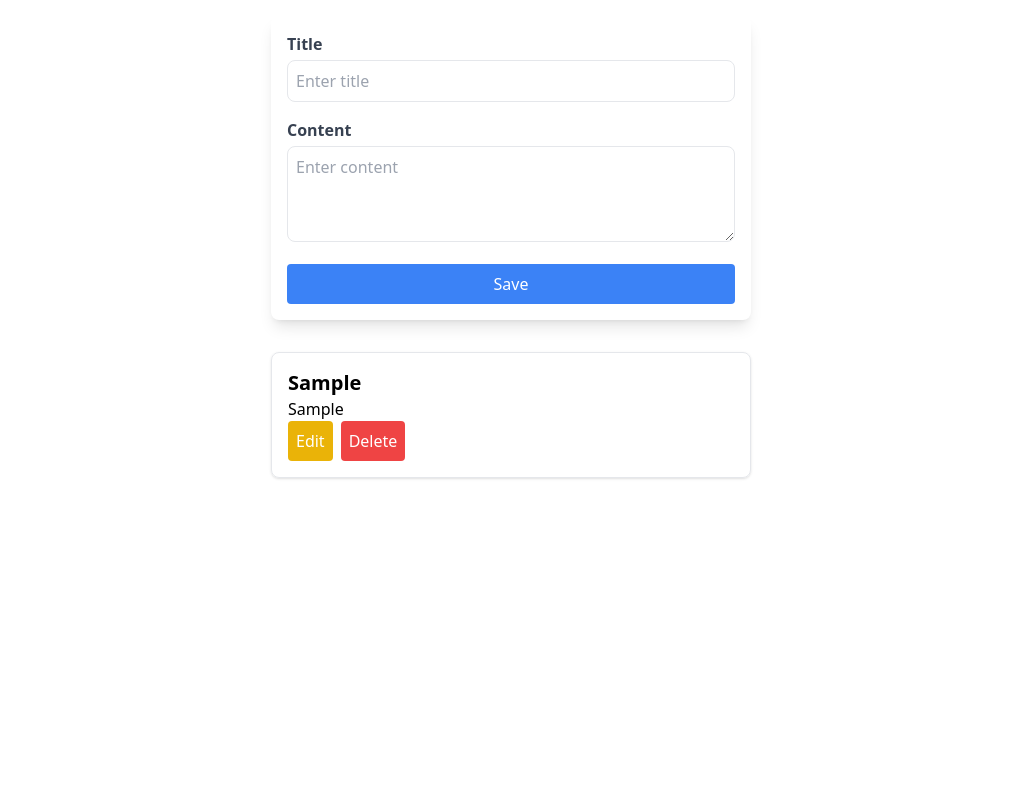
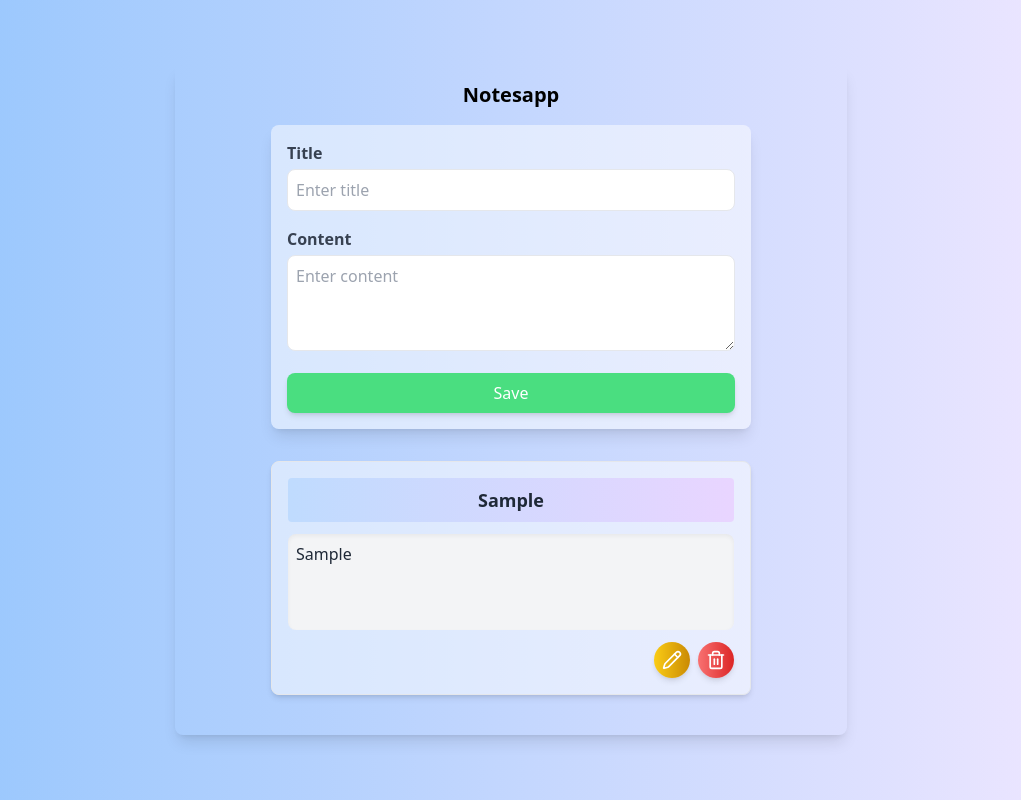
Before and after one commit to NikitOS-1/nuxt, a Nuxt app: page / in a window 1280 px wide. Both pictures are taken after typing "Sample", "Sample" into the empty fields and a click on the button "Save". Shown: the whole page, without its empty margins (129-1150 px from the left). Built offline with nearby package versions, Linux system fonts and the light colour scheme.

Commit message:
style(note): add styles

```diff
--- a/features/notes/components/NoteInput.vue
+++ b/features/notes/components/Input.vue
@@ -6,13 +6,13 @@
         v-model="model"
         type="text"
         :placeholder="placeholder"
-        class="border rounded-lg w-full p-2 focus:ring-2 focus:ring-blue-400"
+        class="border rounded-lg w-full p-2 focus:ring focus:ring-blue-200 outline-0"
     />
     <textarea
         v-else
         v-model="model"
         :placeholder="placeholder"
-        class="border rounded-lg w-full p-2 focus:ring-2 focus:ring-blue-400 h-24"
+        class="border rounded-lg w-full p-2 focus:ring focus:ring-blue-200 outline-0 h-24"
     ></textarea>
     <p v-if="error" class="text-red-500 text-sm mt-1">{{ error }}</p>
   </div>
--- a/features/notes/ui/NoteForm.vue
+++ b/features/notes/ui/NoteForm.vue
@@ -1,11 +1,12 @@
 <template>
-  <div class="p-4 max-w-lg mx-auto">
-    <form @submit.prevent="saveNote" class="space-y-4 bg-white p-4 rounded-lg shadow-lg">
-      <NoteInput v-model="note.title" label="Title" placeholder="Enter title" :error="errors.title"/>
-      <NoteInput v-model="note.content" label="Content" placeholder="Enter content" :error="errors.content"
-                 type="textarea"/>
-      <button type="submit" class="bg-blue-500 text-white p-2 rounded w-full">
-        {{ note.id ? "Update" : "Save" }}
+  <div class="px-2 sm:px-4 py-4 max-w-lg mx-auto">
+    <form @submit.prevent="saveNote" class="space-y-4 bg-white bg-opacity-50 p-3 sm:p-4 rounded-lg shadow-lg">
+      <Input v-model="note.title" label="Title" placeholder="Enter title" :error="errors.title"/>
+      <Input v-model="note.content" label="Content" placeholder="Enter content" :error="errors.content"
+             type="textarea"/>
+      <button type="submit"
+              class="bg-green-400 text-white px-4 py-2 rounded-lg shadow-md transition-all hover:bg-green-400 hover:scale-95 w-full">
+        Save
       </button>
     </form>
   </div>
@@ -13,7 +14,7 @@
 
 <script setup lang="ts">
 import {useNotes} from '@/features/notes/model/useNotes';
-import NoteInput from "~/features/notes/components/NoteInput.vue";
+import Input from "~/features/notes/components/Input.vue";
 
 const {note, errors, saveNote} = useNotes();
 </script>
--- a/features/notes/ui/NoteList.vue
+++ b/features/notes/ui/NoteList.vue
@@ -1,19 +1,49 @@
 <template>
-  <div class="p-4 max-w-lg mx-auto">
-    <div v-for="noteItem in [...store.notes].reverse()" :key="noteItem.id" class="mb-4 border p-4 rounded-lg shadow">
-      <div v-if="note.id !== noteItem.id">
-        <div class="text-xl font-semibold">{{ noteItem.title }}</div>
-        <p>{{ noteItem.content }}</p>
-        <button @click="startEditing(noteItem)" class="bg-yellow-500 text-white p-2 rounded">Edit</button>
-        <button @click="deleteNote(noteItem.id)" class="bg-red-500 text-white p-2 rounded ml-2">Delete</button>
+  <div class="px-2 sm:px-4 py-4 max-w-lg mx-auto">
+    <div v-for="noteItem in [...store.notes].reverse()" :key="noteItem.id"
+         class="mb-4 border bg-white bg-opacity-50 p-4 rounded-lg shadow-md">
+
+      <div v-if="note.id !== noteItem.id" class="relative flex flex-col">
+        <h3 class="text-lg font-semibold rounded bg-gradient-to-r from-blue-200 to-purple-200 p-2 text-gray-800 text-center break-words">
+          {{ noteItem.title }}
+        </h3>
+        <p class="text-md bg-gray-100 rounded-lg my-3 min-h-24 p-2 text-gray-800 shadow-inner overflow-hidden break-words whitespace-pre-wrap">
+          {{ noteItem.content }}
+        </p>
+
+        <div class="flex space-x-2 justify-end">
+          <button
+              @click="startEditing(noteItem)"
+              class="bg-gradient-to-r from-yellow-400 to-yellow-600 text-white p-2 rounded-full shadow-md transition-all hover:scale-110 hover:from-yellow-500 hover:to-yellow-700 flex items-center justify-center">
+            <Pencil class="w-5 h-5"/>
+          </button>
+
+          <button
+              @click="deleteNote(noteItem.id)"
+              class="bg-gradient-to-r from-red-400 to-red-600 text-white p-2 rounded-full shadow-md transition-all hover:scale-110 hover:from-red-500 hover:to-red-700 flex items-center justify-center">
+            <Trash2 class="w-5 h-5"/>
+          </button>
+        </div>
       </div>
 
-      <div v-else class="bg-gray-100 p-4 rounded-lg">
-        <NoteInput v-model="note.title" label="Title" :error="errors.title"/>
-        <NoteInput v-model="note.content" label="Content" :error="errors.content" type="textarea"/>
-        <button @click="saveNote" class="bg-green-500 text-white p-2 rounded">Save</button>
-        <button @click="cancelEdit" class="bg-gray-500 text-white p-2 rounded ml-2">Cancel</button>
+      <div v-else class="transition-all flex flex-col">
+        <Input v-model="note.title" label="Title" :error="errors.title" class="w-full mb-4"/>
+        <Input v-model="note.content" label="Content" :error="errors.content" type="textarea" class="w-full"/>
+
+        <div class="flex justify-end space-x-2 mt-4">
+          <button
+              @click="saveNote"
+              class="bg-green-500 text-white px-4 py-2 rounded-lg shadow-md transition-all hover:bg-green-600 hover:scale-105">
+            Save
+          </button>
+          <button
+              @click="cancelEdit"
+              class="bg-gray-400 text-white px-4 py-2 rounded-lg shadow-md transition-all hover:bg-gray-500 hover:scale-105">
+            Cancel
+          </button>
+        </div>
       </div>
+
     </div>
   </div>
 </template>
@@ -21,8 +51,9 @@
 <script setup lang="ts">
 import {useNotes} from '@/features/notes/model/useNotes';
 import {useNotesStore} from '@/entities/note/model/store';
+import Input from '~/features/notes/components/Input.vue';
 import type {Note} from '@/entities/note/model/types';
-import NoteInput from "~/features/notes/components/NoteInput.vue";
+import {Pencil, Trash2} from 'lucide-vue-next';
 
 const store = useNotesStore();
 const {note, errors, saveNote, editNote} = useNotes();
--- a/package.json
+++ b/package.json
@@ -14,6 +14,7 @@
     "@pinia/nuxt": "^0.10.1",
     "@vueuse/core": "^13.0.0",
     "autoprefixer": "^10.4.21",
+    "lucide-vue-next": "^0.483.0",
     "nuxt": "^3.16.1",
     "postcss": "^8.5.3",
     "tailwindcss": "^3.4.17",
--- a/pages/index.vue
+++ b/pages/index.vue
@@ -1,7 +1,10 @@
 <template>
-  <div>
-    <NoteForm/>
-    <NoteList/>
+  <div class="min-h-screen flex items-center justify-center bg-gradient-to-r from-blue-300 to-purple-100 p-4">
+    <div class="w-full max-w-2xl shadow-lg rounded-lg p-2 bg-transparent">
+      <h1 class="text-center font-bold text-xl mt-2 ">Notesapp</h1>
+      <NoteForm/>
+      <NoteList/>
+    </div>
   </div>
 </template>
 
```
Also changed, not shown: 1 other file (tests, documents, lock files or other folders).
